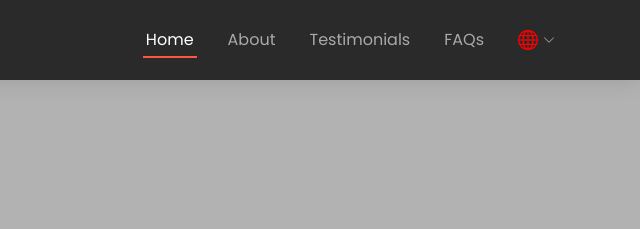
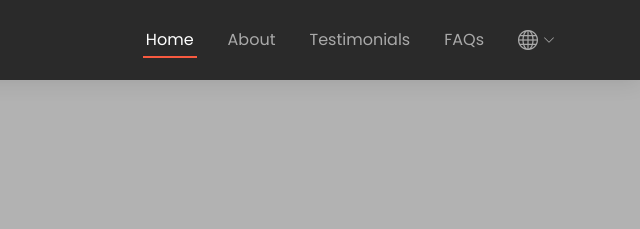
Before and after one commit to msmarttech/msmarttech.github.io, a plain HTML site: page index-tc.html in a window 1280 px wide. Shown: the top 229 px of the page, 640-1280 px from the left. Drawn offline with nearby package versions, Linux system fonts and the light colour scheme.

Commit message:
modify language icon color

```diff
--- a/index-tc.html
+++ b/index-tc.html
@@ -43,7 +43,7 @@
           <li><a href="#about">About</a></li>
           <li><a href="#testimonials">Testimonials</a></li>
           <li><a href="#faq">FAQs</a></li>
-          <li class="dropdown"><a href="#"><span id="boot-icon" class="bi bi-globe" style="font-size: 20px; color: rgb(255, 0, 0);"></span><i class="bi bi-chevron-down dropdown-indicator"></i></a>
+          <li class="dropdown"><a href="#"><span id="boot-icon" class="bi bi-globe" style="font-size: 20px;"></span><i class="bi bi-chevron-down dropdown-indicator"></i></a>
             <ul>
               <li><a href="index-tc.html">Chinese</a></li>
               <li><a href="index.html">English</a></li>
```
Also changed, not shown: index.html (+1 -1 lines).
